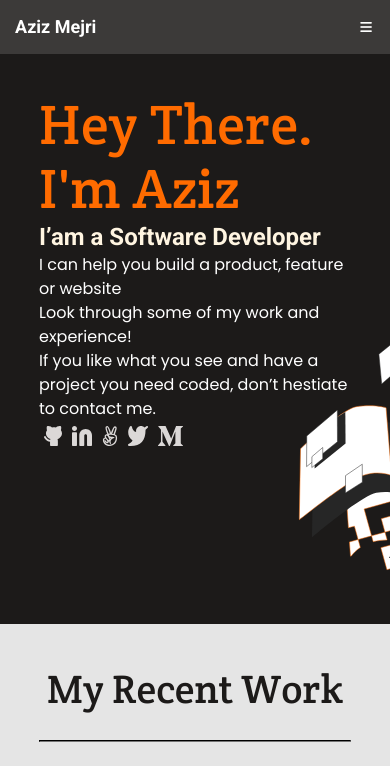
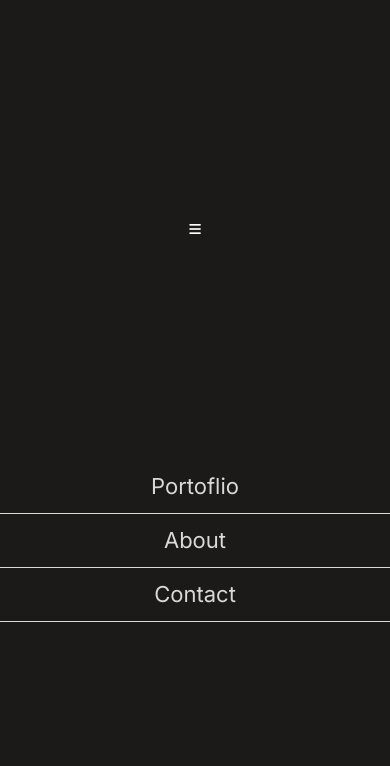
Before and after one commit to shella12/mobile-menu-review, a plain HTML site: page index.html in a window 390 px wide. Both pictures are taken after a click on the button 366 px from the left and 27 px from the top of the page. Shown: the top 766 px of the page. Drawn offline with Linux system fonts and the light colour scheme.

Commit message:
Add mobile menu

```diff
--- a/css/main.css
+++ b/css/main.css
@@ -39,6 +39,43 @@ header {
   line-height: 24px;
 }
 
+html {
+  scroll-behavior: smooth;
+}
+
+#mobile-nav {
+  display: none;
+  position: fixed;
+  flex-direction: column;
+  justify-content: space-evenly;
+  align-content: center;
+  align-items: center;
+  top: 0;
+  left: 0;
+  width: 100%;
+  height: 100%;
+  z-index: 100;
+  background-color: #1c1a19;
+
+}
+
+#mobile-nav ul {
+display: flex;
+flex-direction: column;
+width: 100%;
+}
+
+#mobile-nav li {
+  border-bottom: 1px solid #dbd8d7;
+}
+
+.mobile-links {
+  color: #dbd8d7;
+}
+
+.active {
+  display: flex !important;
+}
 .menu-bars {
   background: transparent;
   border: none;
--- a/index.html
+++ b/index.html
@@ -14,6 +14,16 @@
       <button type="button" class="menu-bars">
         <i class="fas fa-bars"></i>
       </button>
+      <nav id="mobile-nav">
+        <button type="button" class="menu-bars">
+          <i class="fas fa-bars"></i>
+        </button>
+        <ul>
+          <li><a class="nav-link mobile-links" href="#projects">Portoflio</a></li>
+          <li><a class="nav-link mobile-links" href="#about-me">About</a></li>
+          <li><a class="nav-link mobile-links" href="#contact">Contact</a></li>
+        </ul>
+      </nav>
       <nav id="desktop-nav">
         <ul>
           <li><a class="nav-link" href="#projects">Portoflio</a></li>
@@ -442,5 +452,6 @@
       src="https://kit.fontawesome.com/e966a3bd22.js"
       crossorigin="anonymous"
     ></script>
+    <script src="./scipt.js"></script>
   </body>
 </html>
--- /dev/null
+++ b/scipt.js
@@ -0,0 +1,6 @@
+const hamburger = document.querySelector('.menu-bars');
+const mobile_menu = document.querySelector('#mobile-nav');
+
+hamburger.addEventListener('click', () => {
+    mobile_menu.classList.toggle('active');
+  });
```
